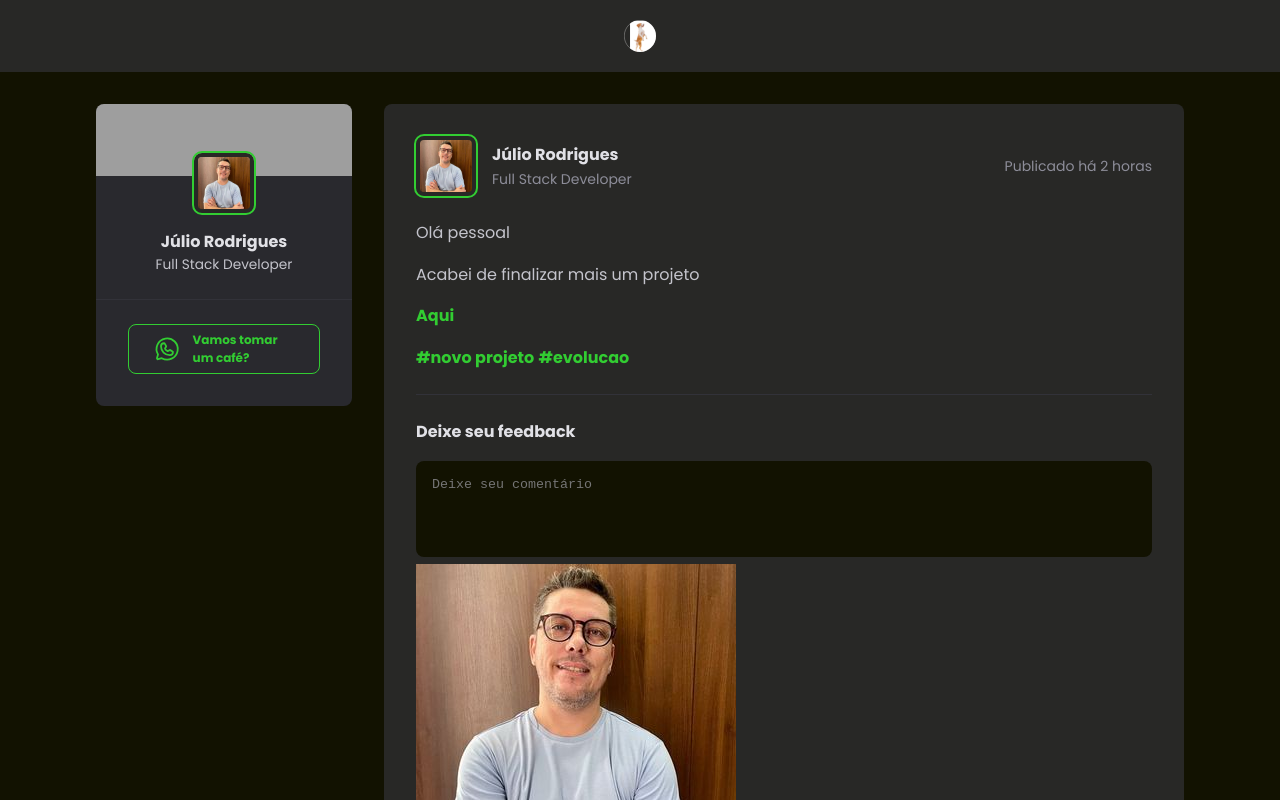
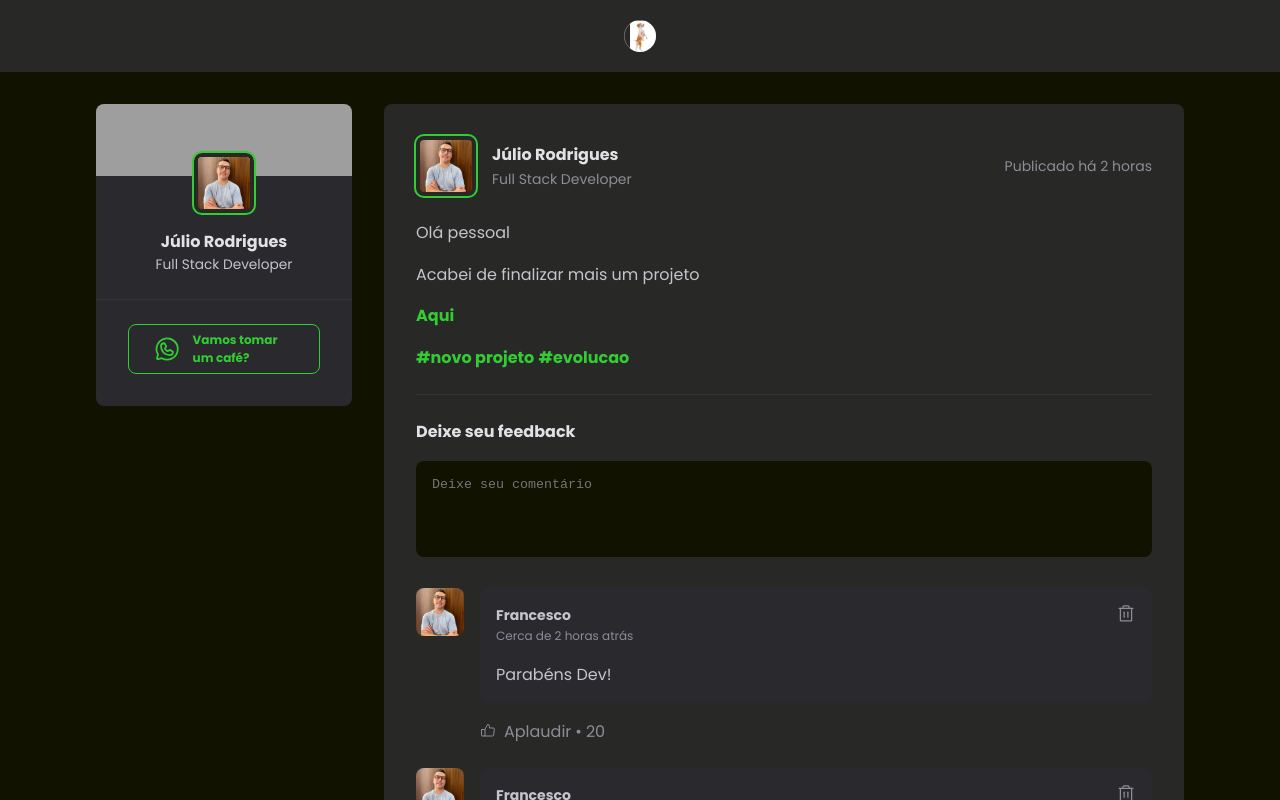
Before and after one commit to Juli084/Social-midia, a React (Vite) app: page / in a window 1280 px wide. Shown: the top 800 px of the page. Built offline with nearby package versions, Linux system fonts and the light colour scheme; grey boxes are pictures that could not be loaded.

Commit message:
Commit: Estrutura da aplicação - Estilizações do Comentário

```diff
--- a/src/components/Comment.jsx
+++ b/src/components/Comment.jsx
@@ -20,17 +20,14 @@
                     </header>
 
                     <p>Parabéns Dev!</p>
-
                 </div>
                 <footer>
                     <button>
                         <ThumbsUp />
                         Aplaudir <span>20</span>
                     </button>
-
                 </footer>
             </div>
-
         </div>
     )
 }
--- a/src/components/Comment.module.css
+++ b/src/components/Comment.module.css
@@ -1,3 +1,87 @@
 .comment {
+    margin-top: 1.5rem;
+    display: flex;
+    gap: 1rem;
+}
 
+.comment > img {
+    width: 3rem;
+    height: 3rem;
+    border-radius: 8px;
 }
+
+.commentBox {
+    flex: 2;
+}
+
+.commentContent {
+    background: var(--gray-700);
+    border-radius: 8px;
+    padding: 1rem;
+}
+
+.commentContent header {
+    display: flex;
+    align-items: flex-start;
+    justify-content: space-between;
+}
+
+.authorAndTime strong {
+    display: block;
+    font-size: 0.875rem;
+    line-height: 1.6;
+}
+
+.authorAndTime time {
+    display: block;
+    font-size: 0.75rem;
+    line-height: 1.6;
+    color: var(--gray-400);
+}
+
+.commentContent header button {
+    background: transparent;
+    border: 0;
+    color: var(--gray-400);
+    cursor: pointer;
+    line-height: 0;
+    border-radius: 2px;
+}
+
+.commentContent header button:hover {
+    color: var(--red-500);
+}
+
+.commentContent p {
+    margin-top: 1rem;
+    color: var(--gray-300);
+}
+
+.commentBox footer {
+    margin-top: 1rem;
+}
+
+.commentBox footer button {
+    background: transparent;
+    border: 0;
+    color: var(--gray-400);
+    cursor: pointer;
+
+    display: flex;
+    align-items: center;
+
+    border-radius: 2px;
+}
+
+.commentBox footer button:hover {
+    color: var(--green-400);
+}
+
+.commentBox footer button svg {
+    margin-right: 0.5rem;
+}
+
+.commentBox footer button span::before {
+    content: "\2022";
+    padding: 0 0.25rem;
+}
--- a/src/components/Post.module.css
+++ b/src/components/Post.module.css
@@ -116,3 +116,7 @@
 .commentForm button[type=submit]:hover {
     background: var(--green-400);
 }
+
+.coomentList {
+    margin-top: 2rem;
+}
--- a/src/global.css
+++ b/src/global.css
@@ -10,6 +10,8 @@
 
     --green-400: #008000;
     --green-600: #32CD32;
+
+    --red-500: #F75A69;
 }
 
 :focus {
```
